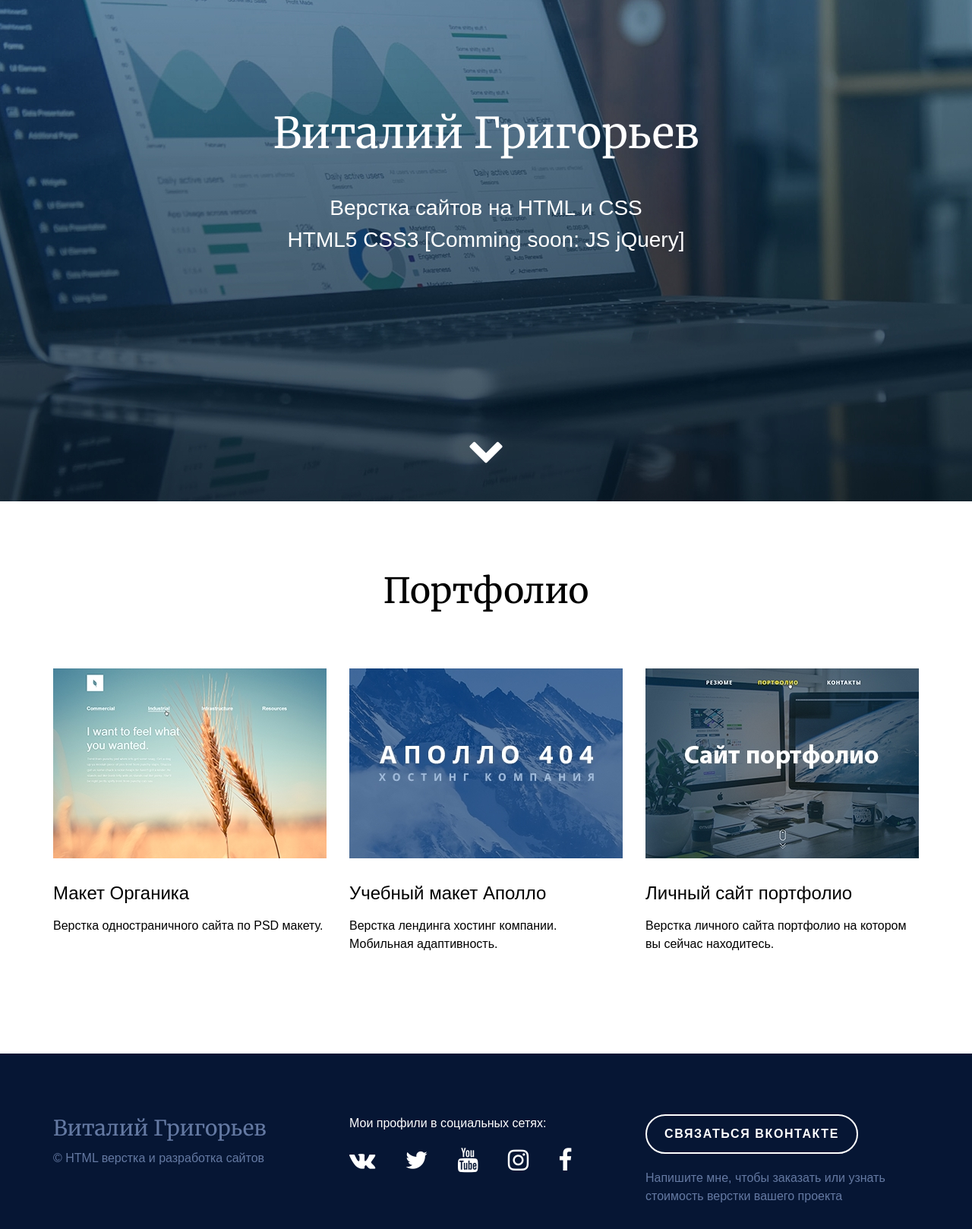
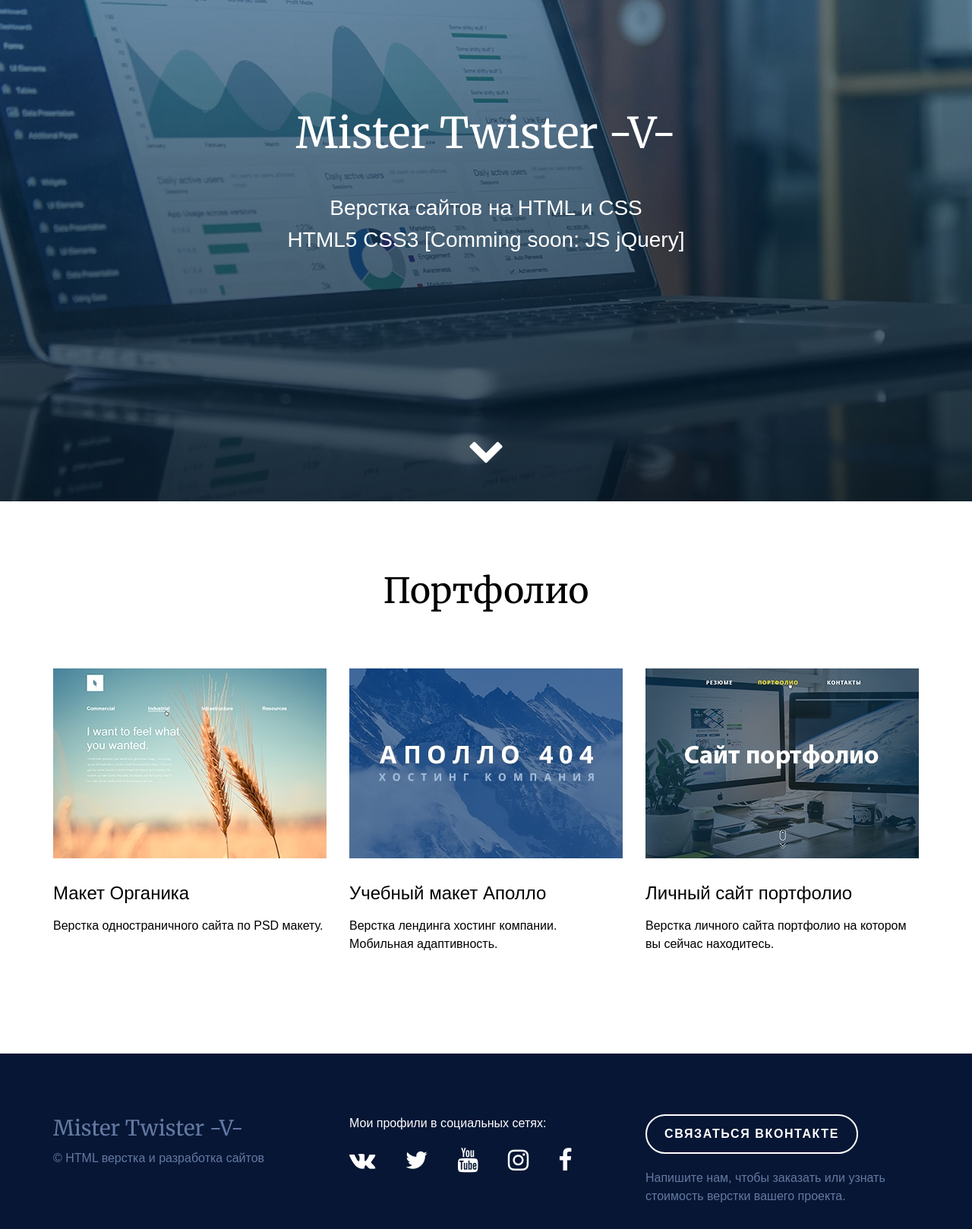
Before and after one commit to ifUnnymaN/ifunnyman.github.io, a plain HTML site: page index.html in a window 1280 px wide. Shown: the part 140-1758 px from the top of the page at 76% size. Drawn offline with Linux system fonts and the light colour scheme; files whose address does not match are found by name; a web font is replaced by a local one.

Commit message:
upd_index_html

```diff
--- a/index.html
+++ b/index.html
@@ -27,7 +27,7 @@
   <body>
     <!-- HEADER -->
     <div class="header">
-      <div class="header__title">Виталий Григорьев</div>
+      <div class="header__title">Mister Twister -V-</div>
       <div class="header__slogan">
         Верстка сайтов на HTML и CSS<br />HTML5 CSS3 [Comming soon: JS jQuery]
       </div>
@@ -109,7 +109,7 @@
         <div class="row">
           <!-- 1-ая колонка -->
           <div class="col-4">
-            <p class="footer__name">Виталий Григорьев</p>
+            <p class="footer__name">Mister Twister -V-</p>
             <p>© HTML верстка и разработка сайтов</p>
           </div>
           <!-- КОНЕЦ -->
@@ -118,7 +118,7 @@
           <div class="col-4">
             <p class="footer__social">Мои профили в социальных сетях:</p>
             <p class="footer__social_icons">
-              <a href="https://vk.com/ifunnyman" target="_blank">
+              <a href="index.html#prof" target="_blank">
                 <i class="icon-vk"></i
               ></a>
               <a href="index.html#prof"> <i class="icon-twitter"></i></a>
@@ -128,7 +128,7 @@
               >
                 <i class="icon-youtube"></i
               ></a>
-              <a href="https://www.instagram.com/ifunnymani/" target="_blank">
+              <a href="index.html#prof" target="_blank">
                 <i class="icon-instagram"></i
               ></a>
               <a href="index.html#prof"> <i class="icon-facebook"></i></a>
@@ -145,8 +145,8 @@
               >
             </div>
             <p>
-              Напишите мне, чтобы заказать или узнать<br />
-              стоимость верстки вашего проекта
+              Напишите нам, чтобы заказать или узнать<br />
+              стоимость верстки вашего проекта.
             </p>
           </div>
           <!-- КОНЕЦ -->
```
